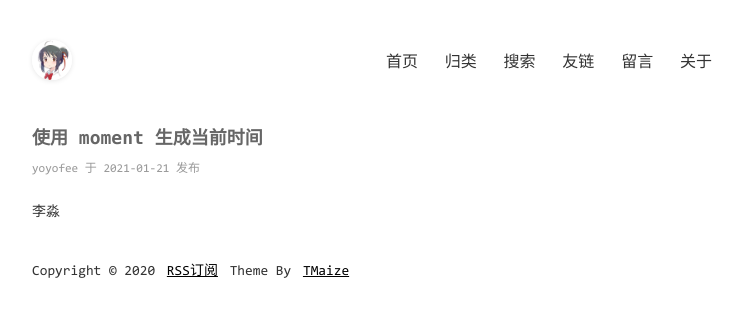
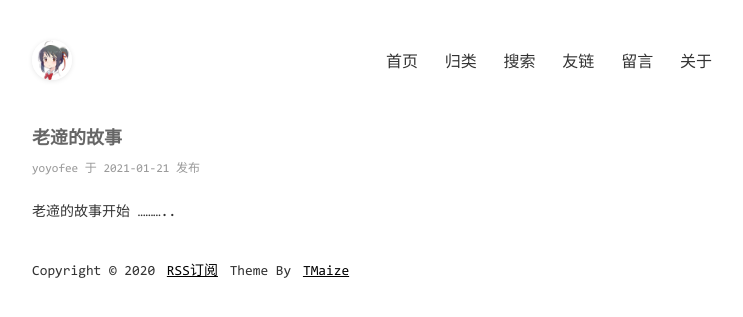
Before and after one commit to yoyofee/yoyofee.github.io, a Jekyll site: the page built from _posts/2021-01-21-test.md, in a window 1280 px wide. Shown: the top 317 px of the page, without its empty margins (268-1011 px from the left). Built offline with Jekyll 4.4.1, drawn with Linux system fonts in a browser that asks for light colours; comment, search, counter and statistics services are not loaded.

Commit message:
修改文件: _posts/2021-01-21-test.md

```diff
--- a/_posts/2021-01-21-test.md
+++ b/_posts/2021-01-21-test.md
@@ -1,8 +1,8 @@
 ---
 layout: mypost
-title: 使用 moment 生成当前时间
+title: 老遆的故事
 categories: [我的文章]
 ---
 
-
-李淼
+老遆的故事开始
+...........
```
